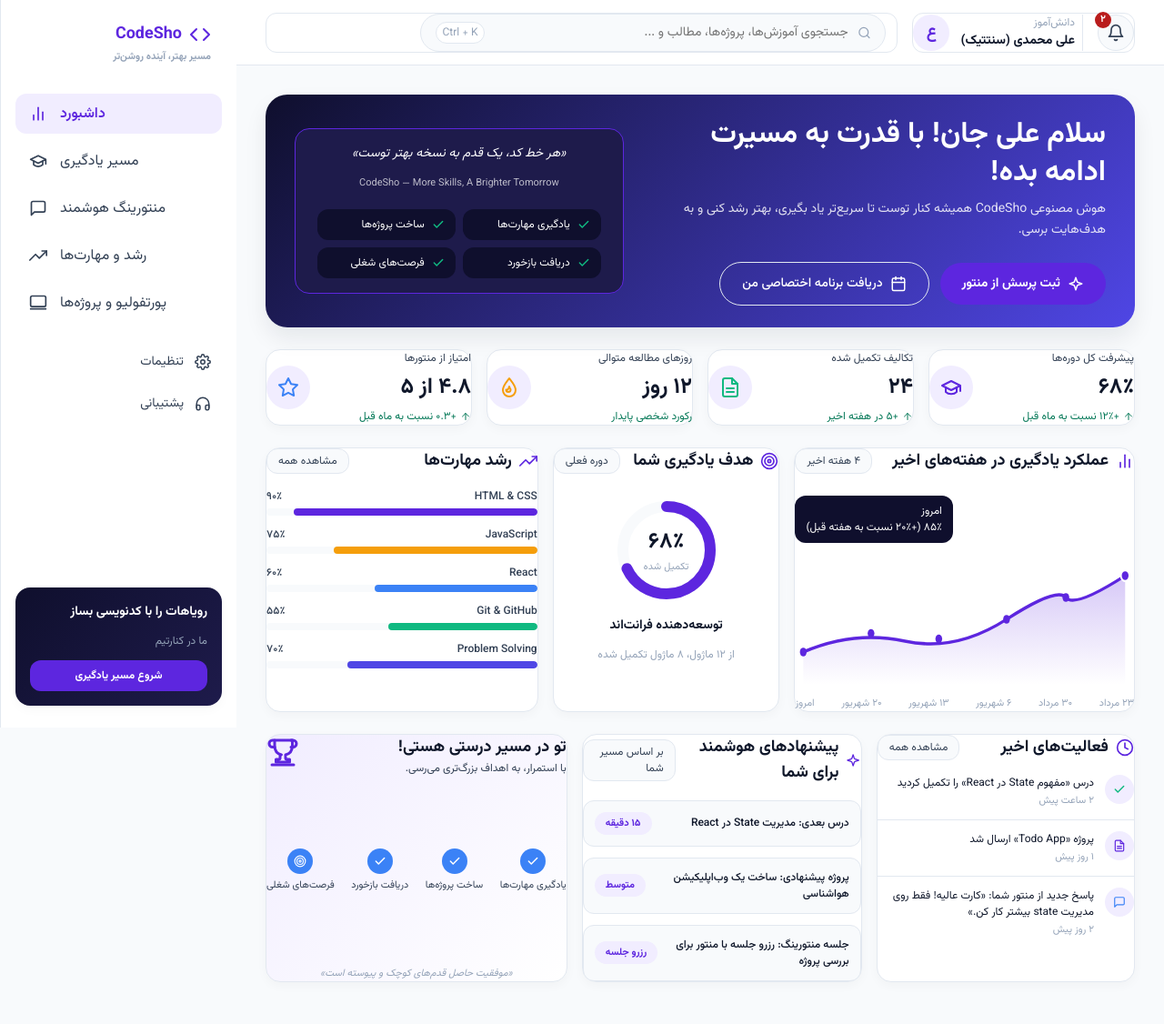
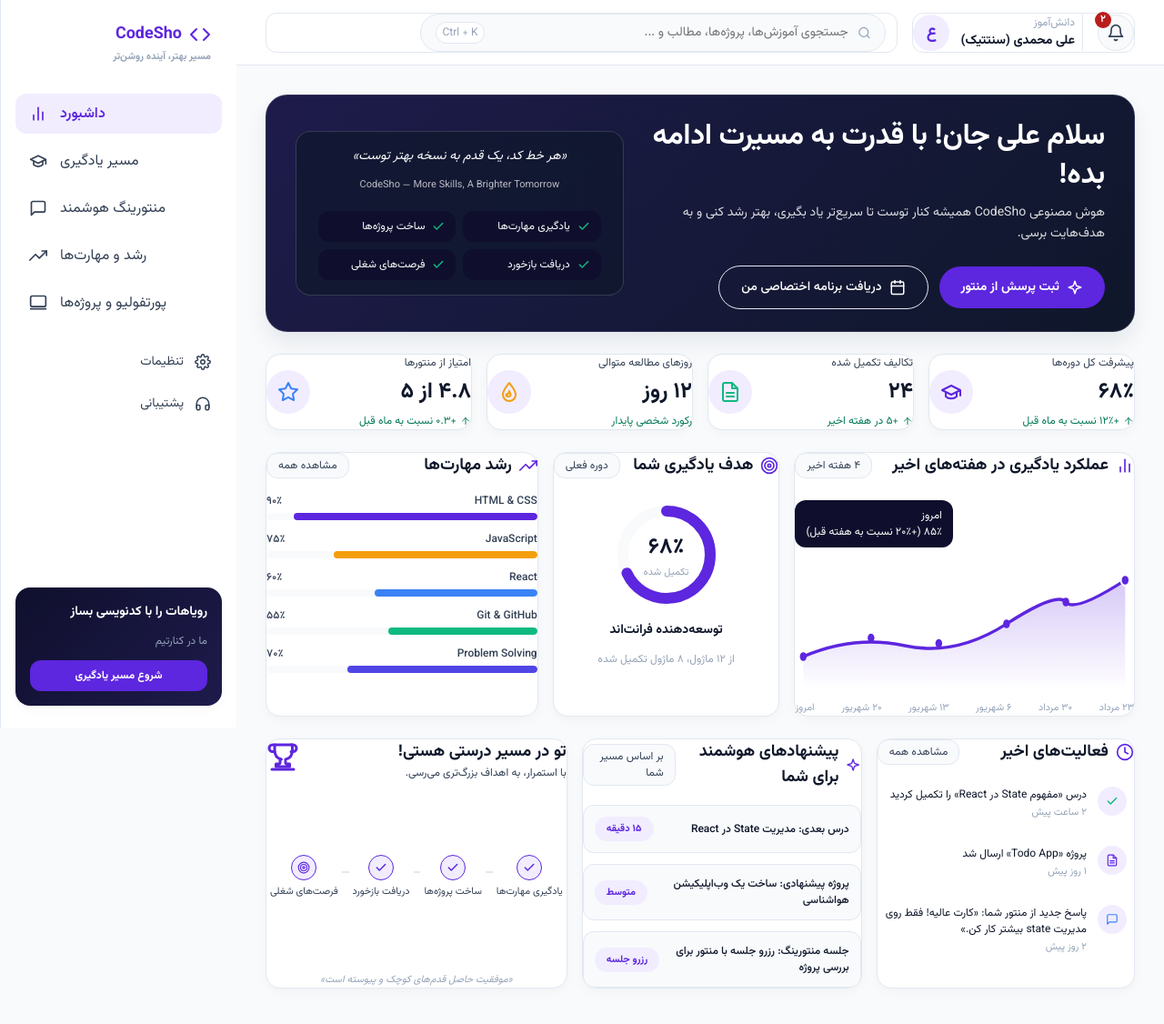
Before and after one commit to mytest19861986/codesho-test, a Next.js app in the folder frontend/: page /student in a window 1280 px wide. Shown: the top 1126 px of the page at 91% size. Built offline with nearby package versions, Linux system fonts and the light colour scheme.

Commit message:
feat(student): polish hero badge contrast, milestone line connector, and card action hierarchy

```diff
--- a/frontend/src/app/student/student.module.css
+++ b/frontend/src/app/student/student.module.css
@@ -210,7 +210,8 @@
    Hero Banner Section
    ========================================================================== */
 .heroBanner {
-  background: linear-gradient(135deg, var(--cs-color-brand-dark), var(--cs-color-brand-indigo));
+  background: linear-gradient(135deg, #1e1b4b 0%, #0f172a 100%);
+  border: var(--cs-border-width) solid rgba(255, 255, 255, 0.1);
   border-radius: var(--cs-radius-sheet);
   padding: var(--cs-space-6) var(--cs-space-8);
   color: var(--cs-color-text-inverse);
@@ -236,6 +237,25 @@
   gap: var(--cs-space-2);
 }
 
+.heroBadgeRow {
+  display: flex;
+  align-items: center;
+  gap: var(--cs-space-2);
+  margin-block-end: var(--cs-space-1);
+}
+
+.heroBadgeDark {
+  background: rgba(255, 255, 255, 0.12) !important;
+  color: #f8fafc !important;
+  border: var(--cs-border-width) solid rgba(255, 255, 255, 0.2) !important;
+}
+
+.heroBadgeTranslucent {
+  background: rgba(99, 102, 241, 0.25) !important;
+  color: #e0e7ff !important;
+  border: var(--cs-border-width) solid rgba(165, 180, 252, 0.4) !important;
+}
+
 .heroGreetingText {
   font-size: var(--cs-font-size-heading-lg);
   font-weight: var(--cs-font-weight-semibold);
@@ -246,8 +266,9 @@
 .heroHeading {
   font-size: var(--cs-font-size-display);
   font-weight: var(--cs-font-weight-bold);
-  line-height: 1.3;
+  line-height: 1.35;
   margin: 0;
+  letter-spacing: -0.01em;
 }
 
 .heroSubtitle {
@@ -315,8 +336,10 @@
 }
 
 .heroGlassPanel {
-  background: var(--cs-color-brand-dark-gradient-end);
-  border: var(--cs-border-width) solid var(--cs-color-brand-primary);
+  background: rgba(15, 23, 42, 0.65);
+  backdrop-filter: blur(12px);
+  -webkit-backdrop-filter: blur(12px);
+  border: var(--cs-border-width) solid rgba(255, 255, 255, 0.15);
   border-radius: var(--cs-radius-card);
   padding: var(--cs-space-4) var(--cs-space-6);
   display: flex;
@@ -633,13 +656,13 @@
   display: flex;
   align-items: flex-start;
   gap: var(--cs-space-3);
-  padding-block-end: var(--cs-space-3);
-  border-block-end: var(--cs-border-width) solid var(--cs-color-border-subtle);
+  padding: var(--cs-space-2) var(--cs-space-2);
+  border-radius: var(--cs-radius-control);
+  transition: background-color var(--cs-motion-fast);
 }
 
-.activityItem:last-child {
-  border-block-end: 0;
-  padding-block-end: 0;
+.activityItem:hover {
+  background: var(--cs-color-bg-base);
 }
 
 .activityIconCircle {
@@ -688,6 +711,12 @@
   border-radius: var(--cs-radius-control);
   background: var(--cs-color-bg-base);
   gap: var(--cs-space-3);
+  transition: border-color var(--cs-motion-fast), box-shadow var(--cs-motion-fast);
+}
+
+.recItem:hover {
+  border-color: var(--cs-color-brand-primary-soft);
+  box-shadow: var(--cs-shadow-card);
 }
 
 .recTitle {
@@ -700,18 +729,24 @@
 .recAction {
   background: var(--cs-color-brand-primary-soft);
   color: var(--cs-color-brand-primary);
-  border: 0;
+  border: var(--cs-border-width) solid transparent;
   padding: 0.25rem 0.75rem;
   border-radius: var(--cs-radius-pill);
   font-size: 0.6875rem;
   font-weight: var(--cs-font-weight-bold);
   text-decoration: none;
   white-space: nowrap;
+  transition: all var(--cs-motion-fast);
+}
+
+.recAction:hover {
+  background: var(--cs-color-brand-primary);
+  color: var(--cs-color-text-inverse);
 }
 
 /* Milestone Success Banner */
 .milestonePanel {
-  background: linear-gradient(135deg, var(--cs-color-brand-primary-soft), var(--cs-color-bg-surface));
+  background: var(--cs-color-bg-surface);
   border: var(--cs-border-width) solid var(--cs-color-border-subtle);
   border-radius: var(--cs-radius-card);
   padding: var(--cs-space-5);
@@ -749,24 +784,39 @@
   padding: var(--cs-space-2) 0;
 }
 
+.milestoneStepsRow::before {
+  content: "";
+  position: absolute;
+  inset-block-start: 1.625rem;
+  inset-inline-start: 1rem;
+  inset-inline-end: 1rem;
+  block-size: 2px;
+  background: var(--cs-color-border-subtle);
+  z-index: 0;
+}
+
 .milestoneStepNode {
   display: flex;
   flex-direction: column;
   align-items: center;
   gap: var(--cs-space-1);
   z-index: 1;
+  background: var(--cs-color-bg-surface);
+  padding: 0 var(--cs-space-1);
 }
 
 .milestoneCircle {
   inline-size: 1.75rem;
   block-size: 1.75rem;
   border-radius: var(--cs-radius-pill);
-  background: var(--cs-color-info);
-  color: var(--cs-color-text-inverse);
+  background: var(--cs-color-brand-primary-soft);
+  color: var(--cs-color-brand-primary);
+  border: var(--cs-border-width) solid var(--cs-color-brand-primary);
   display: flex;
   align-items: center;
   justify-content: center;
   font-size: 0.75rem;
+  font-weight: var(--cs-font-weight-bold);
 }
 
 .milestoneStepLabel {
```
Also changed, not shown: frontend/src/app/student/portfolio/page.tsx (+7 -7 lines).
